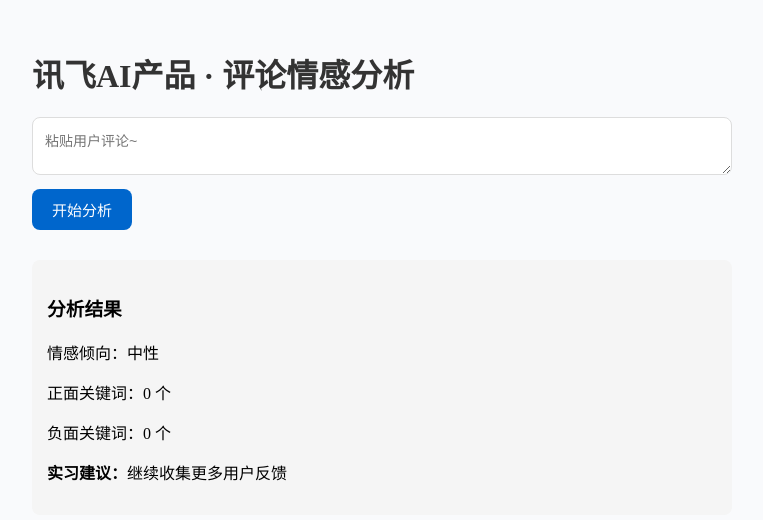
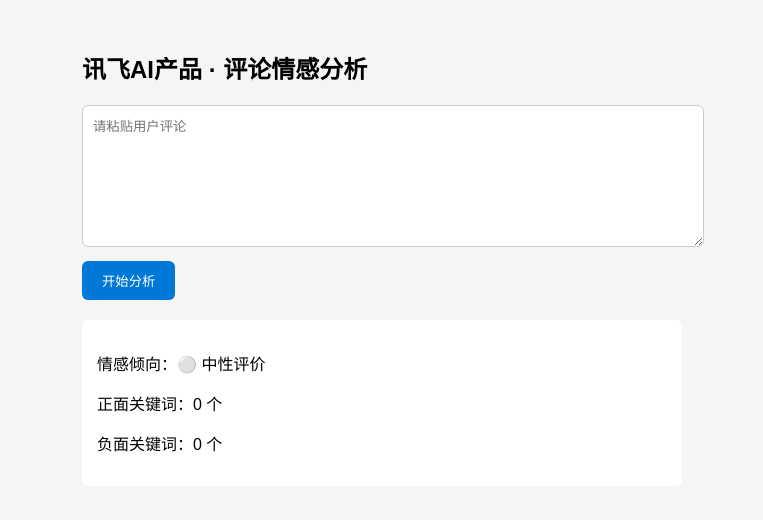
Before and after one commit to Howard-Hou-zhenpu/feeling-tool, a plain HTML site: page index.html in a window 1280 px wide. Both pictures are taken after a click on the button "开始分析". Shown: the whole page, without its empty margins (258-1021 px from the left). Drawn offline with Linux system fonts and the light colour scheme.

Commit message:
Update index.html

```diff
--- a/index.html
+++ b/index.html
@@ -2,75 +2,74 @@
 <html lang="zh-CN">
 <head>
     <meta charset="UTF-8">
-    <title>AI产品用户评论分析器</title>
+    <title>AI产品评论分析</title>
     <style>
         body {
-            font-family: "微软雅黑";
-            max-width: 700px;
+            font-family: Arial;
+            max-width: 600px;
             margin: 50px auto;
-            padding: 0 20px;
-            background: #f9fafc;
+            background: #f5f5f5;
         }
-        textarea {
-            border: 1px solid #ddd;
-            border-radius: 8px;
-            padding: 12px;
-            font-size: 14px;
+        #comment {
             width: 100%;
-            box-sizing: border-box;
+            height: 120px;
+            padding: 10px;
+            border-radius: 6px;
+            border: 1px solid #ccc;
         }
         button {
-            background: #0066cc;
+            padding: 10px 20px;
+            background: #0078d7;
             color: white;
             border: none;
-            padding: 10px 20px;
-            border-radius: 8px;
+            border-radius: 6px;
             cursor: pointer;
-            font-size: 15px;
             margin: 10px 0;
         }
-        h1 {
-            color: #333;
+        #result {
+            padding: 15px;
+            background: white;
+            border-radius: 6px;
+            margin-top: 10px;
         }
     </style>
 </head>
 <body>
-    <h1>讯飞AI产品 · 评论情感分析</h1>
-
-    <textarea id="comment" placeholder="粘贴用户评论~"></textarea>
-    <br>
+    <h2>讯飞AI产品 · 评论情感分析</h2>
+    <textarea id="comment" placeholder="请粘贴用户评论"></textarea>
     <button onclick="checkSentiment()">开始分析</button>
-
-    <div id="result" style="margin-top:20px; padding:15px; background:#f5f5f5; border-radius:8px;"></div>
+    <div id="result"></div>
 
 <script>
-const goodWords = ["好用", "准确", "清晰", "方便", "智能", "推荐", "满意", "识别快", "翻译准"];
-const badWords = ["卡顿", "噪音", "误差", "难用", "失望", "麻烦", "识别慢", "耗电快"];
+// 正面关键词
+const goodWords = ["好用","准确","清晰","方便","智能","推荐","满意","识别快","翻译准"];
+// 负面关键词
+const badWords = ["卡顿","噪音","误差","难用","失望","麻烦","识别慢","耗电快"];
 
 function checkSentiment() {
     let text = document.getElementById("comment").value;
-    let good = 0, bad = 0;
+    let good = 0;
+    let bad = 0;
 
-    goodWords.forEach(w => text.includes(w) && good++);
-    badWords.forEach(w => text.includes(w) && bad++);
+    // 统计关键词
+    for(let w of goodWords) {
+        if(text.includes(w)) good++;
+    }
+    for(let w of badWords) {
+        if(text.includes(w)) bad++;
+    }
 
-    let sentiment = "中性";
-    if (good > bad) sentiment = "✅ 正面评价";
-    if (bad > good) sentiment = "❌ 负面评价";
+    // 判断结果
+    let sentiment = "⚪ 中性评价";
+    if(good > bad) sentiment = "✅ 正面评价";
+    if(bad > good) sentiment = "❌ 负面评价";
 
+    // 展示结果
     document.getElementById("result").innerHTML = `
-        <h3>分析结果</h3>
         <p>情感倾向：${sentiment}</p>
         <p>正面关键词：${good} 个</p>
         <p>负面关键词：${bad} 个</p>
-        <p><b>实习建议：</b>${getAdvice(sentiment)}</p>
     `;
-}
-
-function getAdvice(sentiment) {
-    if (sentiment.includes("正面")) return "整理卖点，用于GTM营销宣传";
-    if (sentiment.includes("负面")) return "记录问题，推动产品优化迭代";
-    return "继续收集更多用户反馈";
 }
 </script>
 </body>
```
